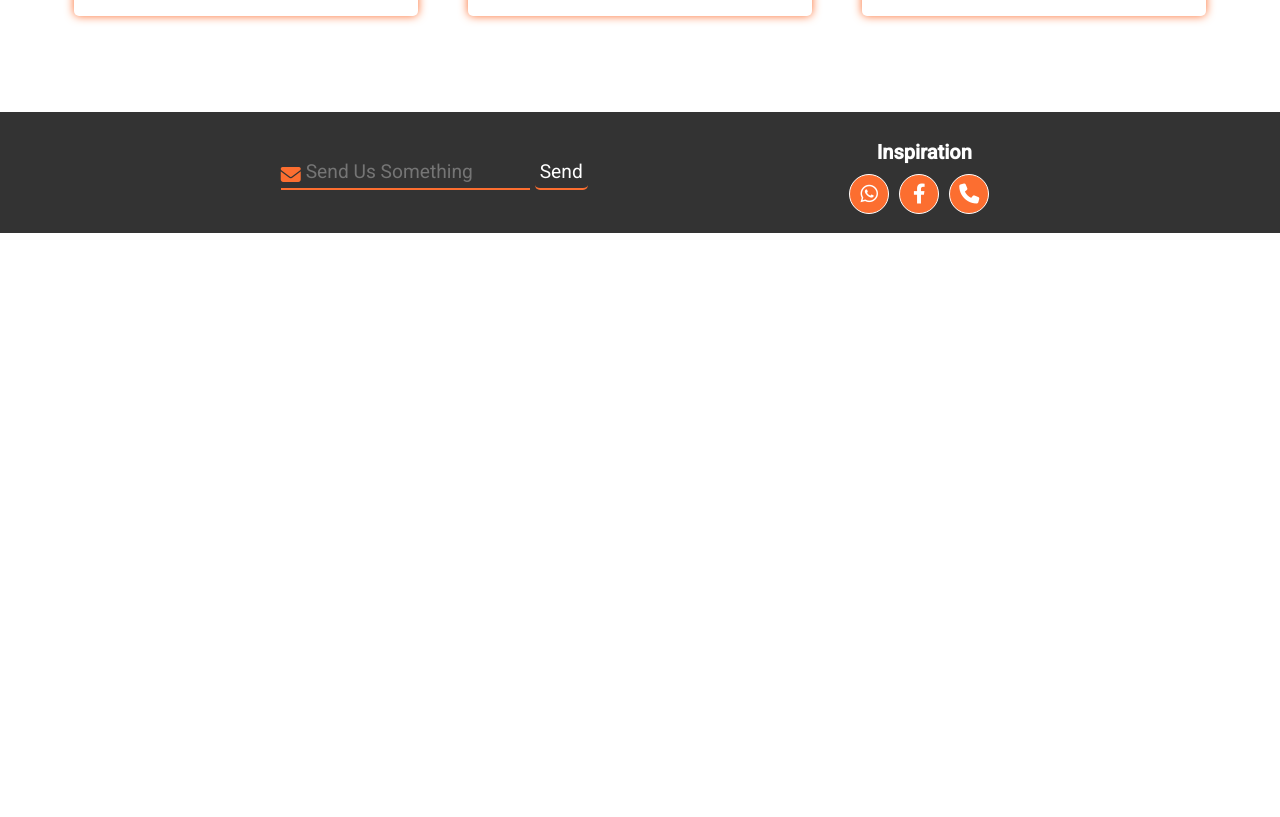
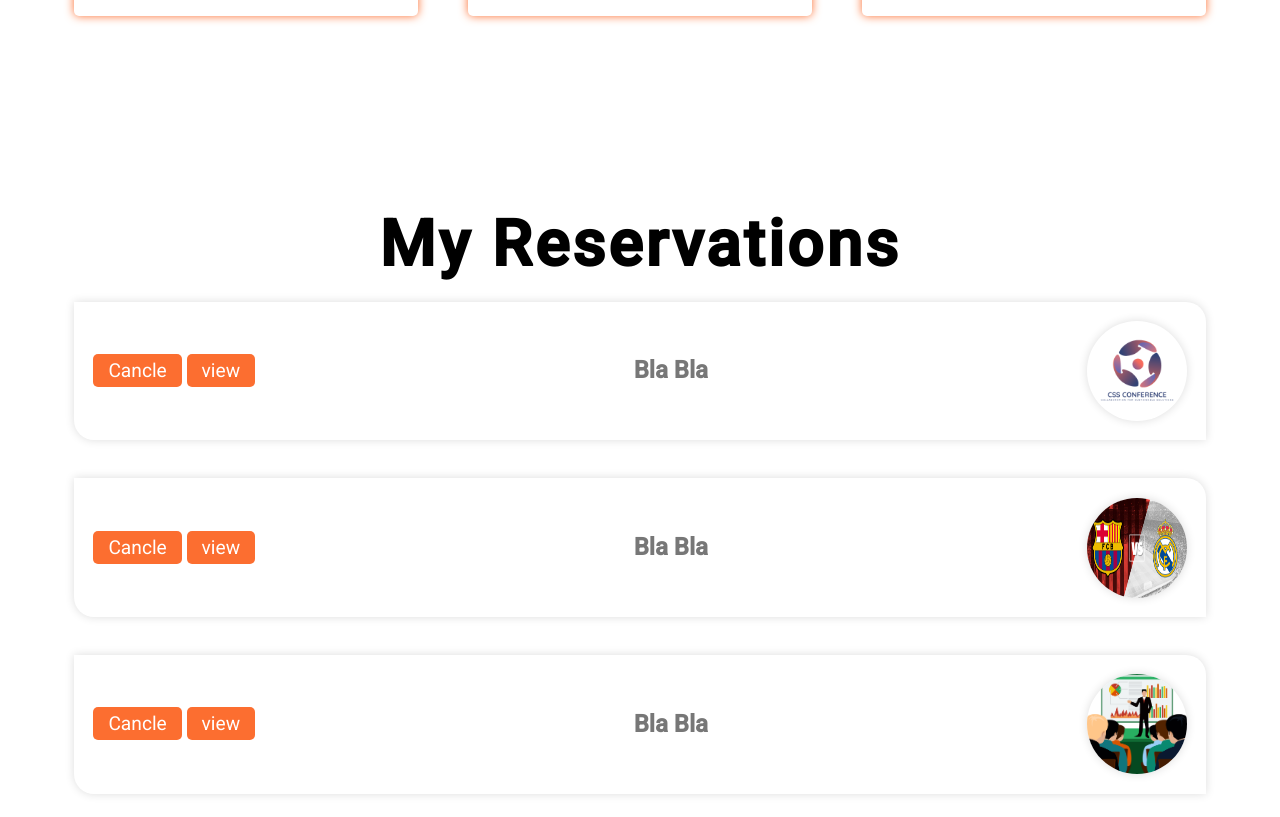
Before and after one commit to yusufosmanmohammed/ticketo, a plain HTML site: page index.html in a window 1280 px wide. Shown: the part 1963-2780 px from the top of the page. Before the commit the page ends 2196 px from the top, so only its background shows below. Drawn offline with Linux system fonts and the light colour scheme; a web font is replaced by a local one.

```diff
--- a/css/main.css
+++ b/css/main.css
@@ -351,6 +351,7 @@ header .container .user-profile ul a{
   gap: 50px;
   text-align: center;
 }
+
 .events .container .card{
   padding: .5em .5em 1em;
   box-shadow: 0 0 10px #fc6e30;
@@ -415,6 +416,90 @@ header .container .user-profile ul a{
   border-radius: 5px;
 }
 /* End Events */
+/* Start My Reservatoins */
+.my-reservations{
+  padding: 5em 0;
+  position: relative;
+  z-index: 50;
+}
+.my-reservations > h2{
+  text-align: center;
+  letter-spacing: 3px;
+  font-size: 5vw;
+  margin-bottom: 20px;
+}
+.my-reservations .container{
+
+}
+.my-reservations .res-panel{
+  margin-bottom: 2em;
+  padding: 1em;
+  box-shadow: 0 0 10px #ddd;
+  display: flex;
+  justify-content: space-between;
+  align-items: center;
+  text-align: center;
+  border-radius: 0 20px 0 20px ;
+  -webkit-border-radius: 0 20px 0 20px ;
+  -moz-border-radius: 0 20px 0 20px ;
+  -ms-border-radius: 0 20px 0 20px ;
+  -o-border-radius: 0 20px 0 20px ;
+}
+
+.my-reservations .res-panel .panel-buttons{
+  color: white;
+}
+.my-reservations .res-panel .panel-buttons a{
+  padding: 5px 15px;
+  background-color: #fc6e30;
+  text-decoration: none;
+  color: white;
+  border-radius: 5px;
+  -webkit-border-radius: 5px;
+  -moz-border-radius: 5px;
+  -ms-border-radius: 5px;
+  -o-border-radius: 5px;
+}
+.my-reservations .res-panel .text{
+  flex: 1;
+}
+.my-reservations .res-panel .text h1{
+  color: #777;
+  font-size: 1.5rem;
+}
+.my-reservations .res-panel .image{
+  height: 100px;
+  width: 100px;
+  aspect-ratio: 1/1;
+  object-fit: cover;
+  box-shadow: 0 0 10px #ddd;
+  overflow: hidden;
+  border-radius: 50%;
+  -webkit-border-radius: 50%;
+  -moz-border-radius: 50%;
+  -ms-border-radius: 50%;
+  -o-border-radius: 50%;
+}
+.my-reservations .res-panel .image img{
+  width: 100px;
+  height: 100px;
+  max-width: 100%;
+}
+/* on mobile */
+@media (max-width: 767px) {
+  .my-reservations .res-panel{
+    flex-direction: column-reverse;
+  }
+  .my-reservations .res-panel .text h1{
+    font-size: 1.5rem;
+    margin-block: 15px;
+  }
+  .my-reservations .res-panel .panel-buttons a{
+    padding: 3px 5px;
+    font-size: 1rem;
+  }
+}
+/* End My Reservatoins */
 /* Start Contact */
 .contact{
   background-color: rgb(0 0 0 /80%);
@@ -451,6 +536,8 @@ header .container .user-profile ul a{
   border-bottom: 2px solid #fc6e30;
   color: white;
   margin-right: 5px;
+  width: 70vw;
+  text-align: center;
 }
 .contact .form form input[type = "submit"]{
   background: none;
--- a/index.html
+++ b/index.html
@@ -120,6 +120,54 @@
         </div>
     </div>
     <!-- End Events -->
+    <!-- Start My Reservations -->
+    <div class="my-reservations">
+        <h2>My Reservations</h2>
+        <div class="container">
+            <div class="res-panel">
+                <div class="panel-buttons">
+                    <a href="" class="cancle">Cancle</a>
+                    <a href="" class="cancle">view</a>
+                </div>
+                <div class="text">
+                    <h1>Bla Bla</h1>
+                </div>
+                <div class="image">
+                    <img src="images/events/css-conf.jpg" alt="">
+                </div>
+            </div>
+
+            <div class="res-panel">
+                <div class="panel-buttons">
+                    <a href="" class="cancle">Cancle</a>
+                    <a href="" class="cancle">view</a>
+                </div>
+                <div class="text">
+                    <h1>Bla Bla</h1>
+                </div>
+                <div class="image">
+                    <img src="images/events/barcelona-real.jpg" alt="">
+                </div>
+            </div>
+
+            <div class="res-panel">
+                <div class="panel-buttons">
+                    <a href="" class="cancle">Cancle</a>
+                    <a href="" class="cancle">view</a>
+                </div>
+                <div class="text">
+                    <h1>Bla Bla</h1>
+                </div>
+                <div class="image">
+                    <img src="images/events/dis.png" alt="">
+                </div>
+            </div>
+
+
+        </div>
+    </div>
+
+    <!-- End My Reservations -->
     <!-- Start Contact -->
         <div class="contact">
             <div class="form">
```
Also changed, not shown: images/events/dis.png (added).
